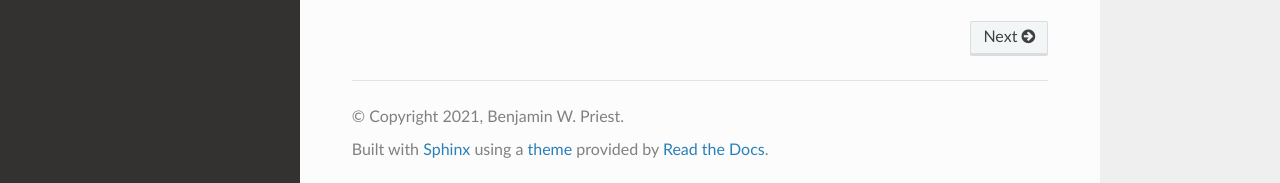
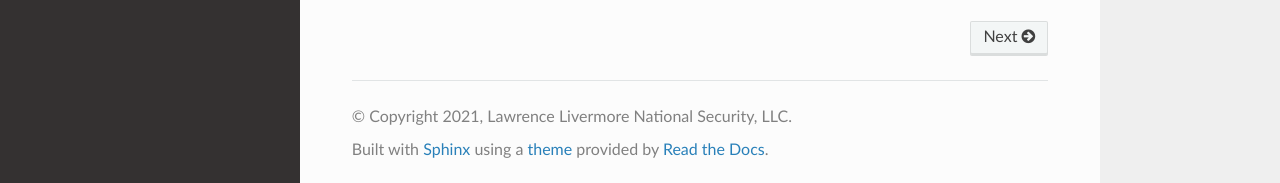
Before and after one commit to LLNL/MuyGPyS, a Sphinx documentation site: the page built from docs/index.rst, in a window 1280 px wide and 1118 px high. Shown: the part 932-1115 px from the top of the window. Built offline with Sphinx 7.4.7 and the Read the Docs theme 2.0.0, drawn with Linux system fonts in a browser that asks for light colours.

Commit message:
Update conf.py
Corrected copyright for docs

```diff
--- a/docs/conf.py
+++ b/docs/conf.py
@@ -18,7 +18,7 @@
 # -- Project information -----------------------------------------------------
 
 project = 'MuyGPyS'
-copyright = '2021, Benjamin W. Priest'
+copyright = '2021, Lawrence Livermore National Security, LLC'
 author = 'Benjamin W. Priest'
 
 # The full version, including alpha/beta/rc tags
```
